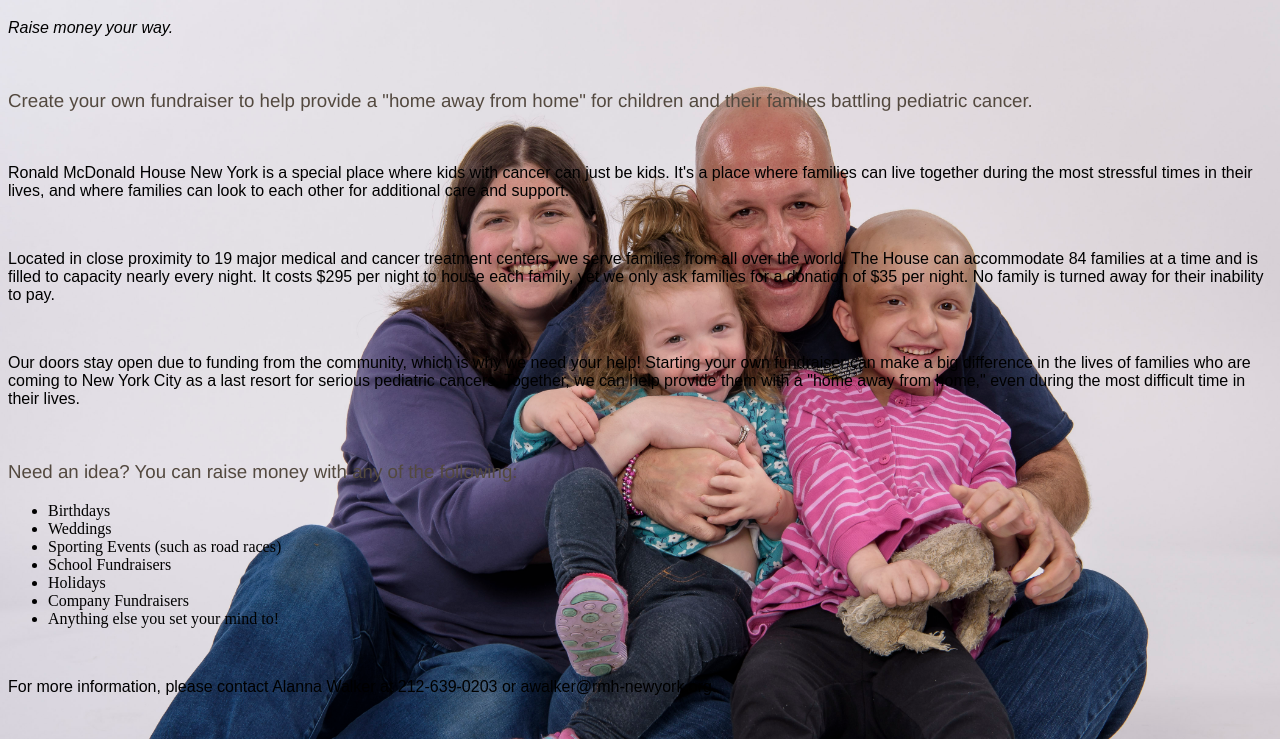
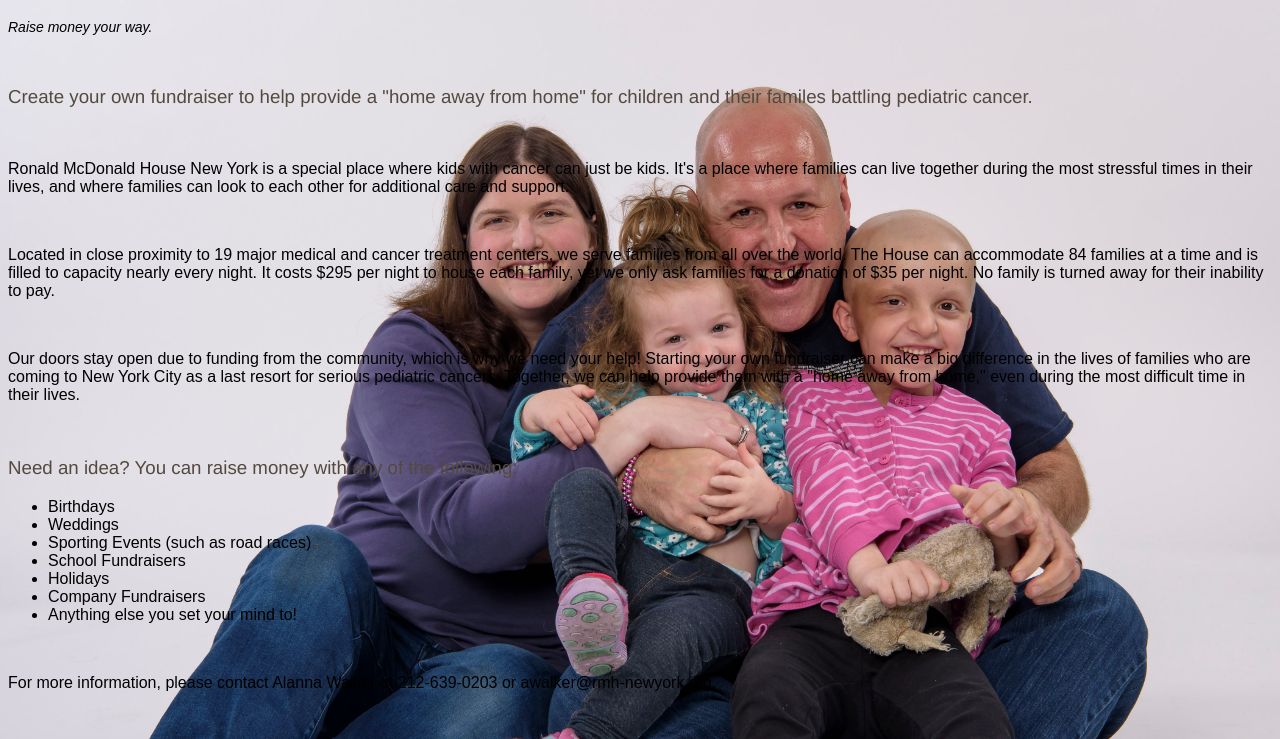
Before and after one commit to alannawalker/alannawalker.github.io, a plain HTML site: page unit_3/index.html in a window 1280 px wide. Shown: the part 61-800 px from the top of the page. Drawn offline with Linux system fonts and the light colour scheme.

Commit message:
Attempt one to fix css

```diff
--- a/unit_3/css/style.css
+++ b/unit_3/css/style.css
@@ -8,6 +8,7 @@ body{
 #slogan{
 	text-align: "center";
 	font-style: italic;
+	font-size: 14px
 }
 h1,h2,h3,h4,h5,h6{
 	color: #53493f;
@@ -17,3 +18,6 @@ h1,h2,h3,h4,h5,h6{
 p{
 	font-family: "Arial",sans-serif;
 }
+ul{
+	font-family: "Arial",sans-serif;
+}
```
